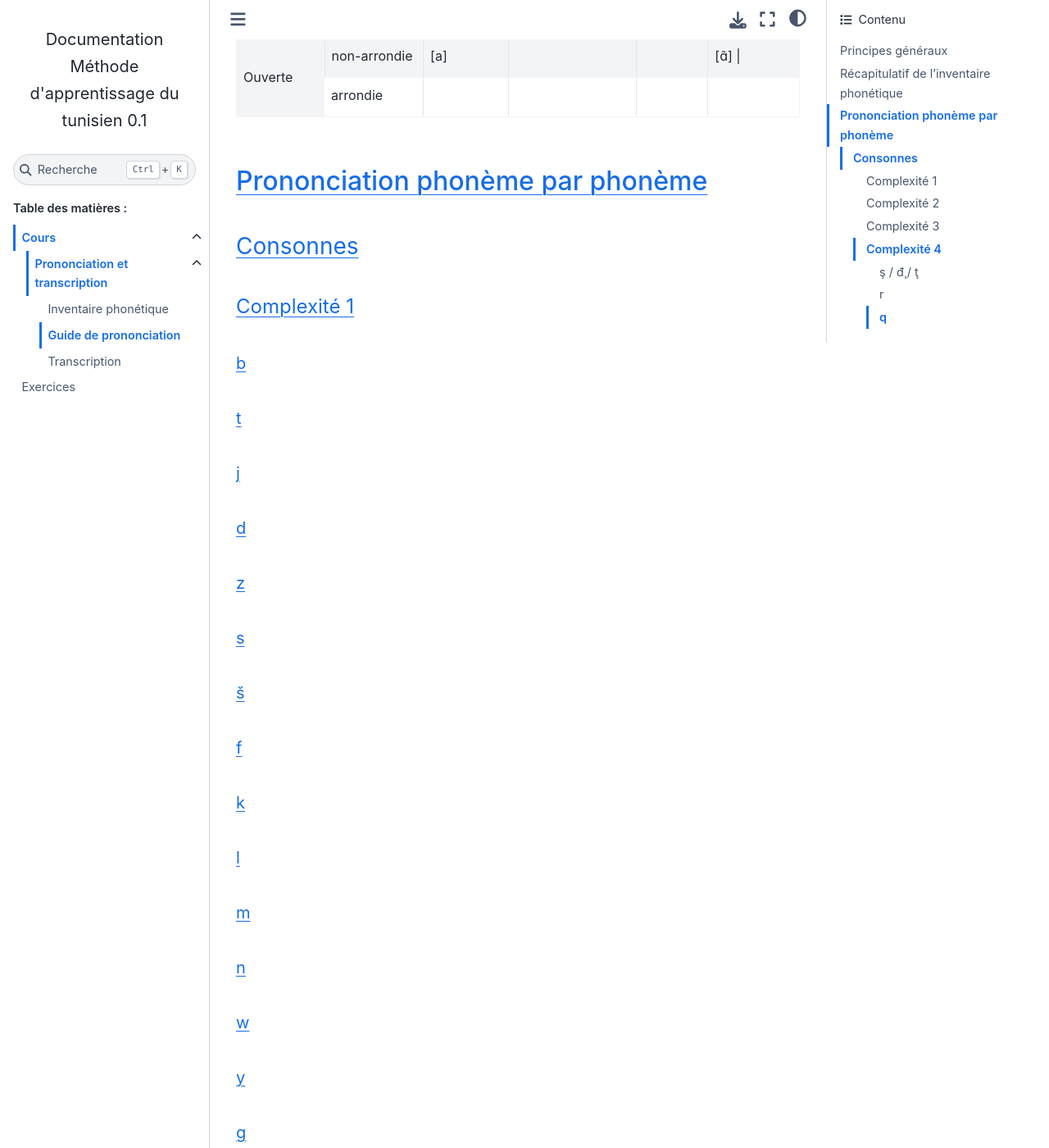
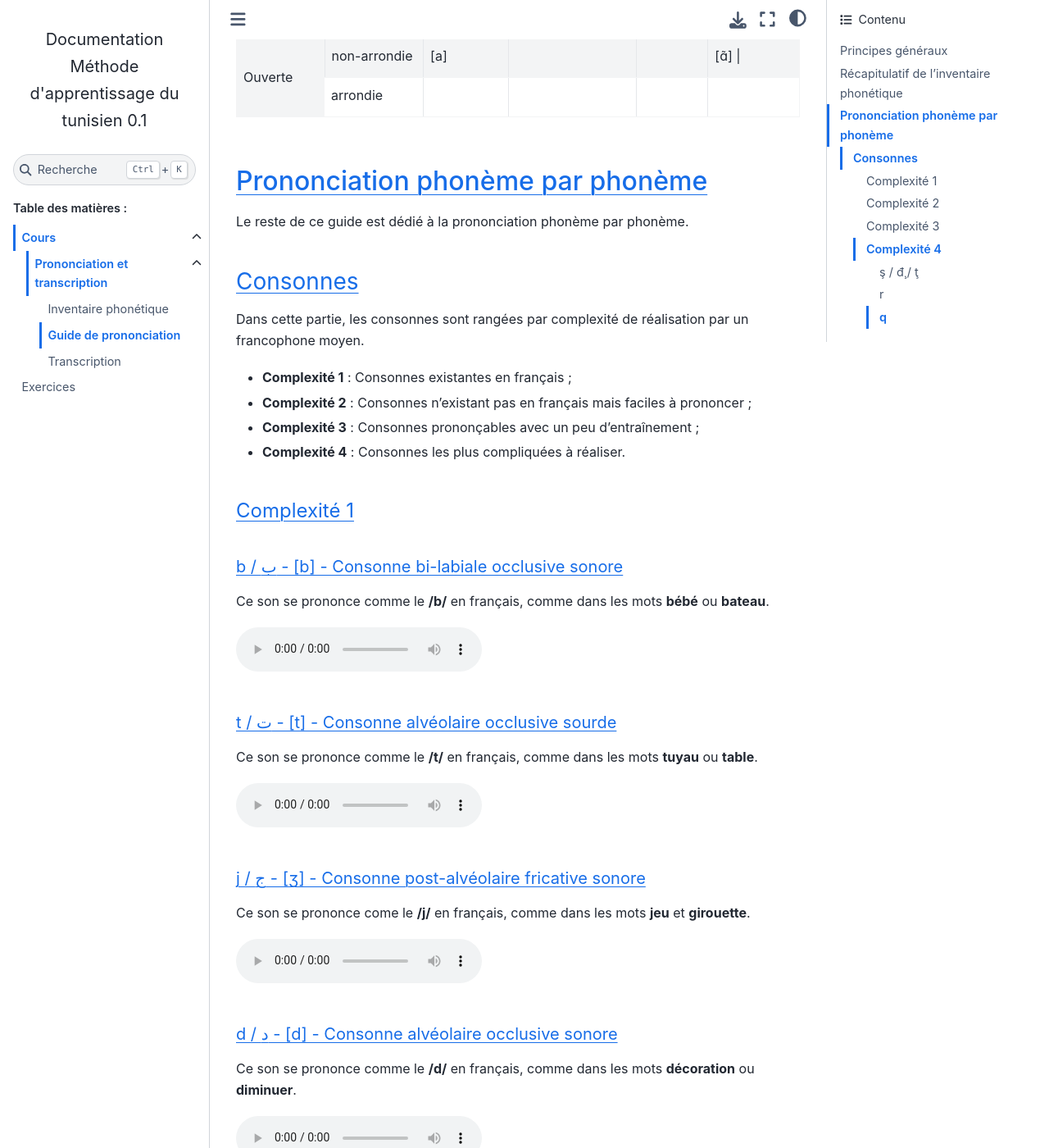
Before and after one commit to MustaphaEllouze/CoursTunisien, a Sphinx documentation site: the page built from sphinx/source/Cours/EcriturePrononciation/Prononciation/guide.rst, in a window 1280 px wide and 1400 px high, scrolled down 7530 px. Shown: the whole window at 82% size. Built offline with Sphinx 7.4.7 and the Sphinx Book theme 1.1.4, drawn with Linux system fonts in a browser that asks for light colours; some of the changed text lies outside the part shown.

Commit message:
quelques sons dans le guide

```diff
--- a/sphinx/source/Cours/EcriturePrononciation/Prononciation/guide.rst
+++ b/sphinx/source/Cours/EcriturePrononciation/Prononciation/guide.rst
@@ -299,23 +299,65 @@ De même avec les voyelles, rangées par **point** et **degré d'ouverture**.
 Prononciation phonème par phonème
 ---------------------------------
 
+Le reste de ce guide est dédié à la prononciation phonème par phonème.
+
 Consonnes
 ~~~~~~~~~
+
+Dans cette partie, les consonnes sont rangées par complexité de réalisation par
+un francophone moyen.
+
+* **Complexité 1** : Consonnes existantes en français ;
+* **Complexité 2** : Consonnes n'existant pas en français mais faciles à prononcer ;
+* **Complexité 3** : Consonnes prononçables avec un peu d'entraînement ;
+* **Complexité 4** : Consonnes les plus compliquées à réaliser.
 
 Complexité 1
 ^^^^^^^^^^^^
 
-b
-"
+b / arab|`b` - [b] - Consonne bi-labiale occlusive sonore
+""""""""""""""""""""""""""""""""""""""""""""""""""""""""""
+Ce son se prononce comme le **/b/** en français, comme dans les mots **bébé**
+ou **bateau**.
 
-t
-"
+.. raw:: html
 
-j
-"
+    <audio controls="controls">
+      <source src="../../../_static/guide_assets/Voiced_bilabial_plosive.ogg" type="audio/ogg">
+    </audio>
 
-d
-"
+t / arab|`t` - [t] - Consonne alvéolaire occlusive sourde
+""""""""""""""""""""""""""""""""""""""""""""""""""""""""""
+Ce son se prononce comme le **/t/** en français, comme dans les mots **tuyau**
+ou **table**.
+
+.. raw:: html
+
+    <audio controls="controls">
+      <source src="../../../_static/guide_assets/Voiceless_alveolar_plosive.ogg" type="audio/ogg">
+    </audio>
+
+j / arab|`j` - [ʒ] - Consonne post-alvéolaire fricative sonore
+"""""""""""""""""""""""""""""""""""""""""""""""""""""""""""""""""
+Ce son se prononce come le **/j/** en français, comme dans les mots **jeu** et
+**girouette**.
+
+.. raw:: html
+
+    <audio controls="controls">
+      <source src="../../../_static/guide_assets/Voiced_palato-alveolar_sibilant.ogg" type="audio/ogg">
+    </audio>
+
+d / arab|`d` - [d] - Consonne alvéolaire occlusive sonore
+""""""""""""""""""""""""""""""""""""""""""""""""""""""""""
+Ce son se prononce comme le **/d/** en français, comme dans les mots **décoration**
+ou **diminuer**.
+
+.. raw:: html
+
+    <audio controls="controls">
+      <source src="../../../_static/guide_assets/Voiced_alveolar_plosive.ogg" type="audio/ogg">
+    </audio>
 
 z
 "
@@ -388,10 +430,3 @@ r
 
 q
 "
-
-.. raw:: html
-
-    <audio controls="controls">
-      <source src="../../../_static/guide_assets/test.wav" type="audio/wav">
-      Your browser does not support the <code>audio</code> element.
-    </audio>
```
Also changed, not shown: 4 other files.
